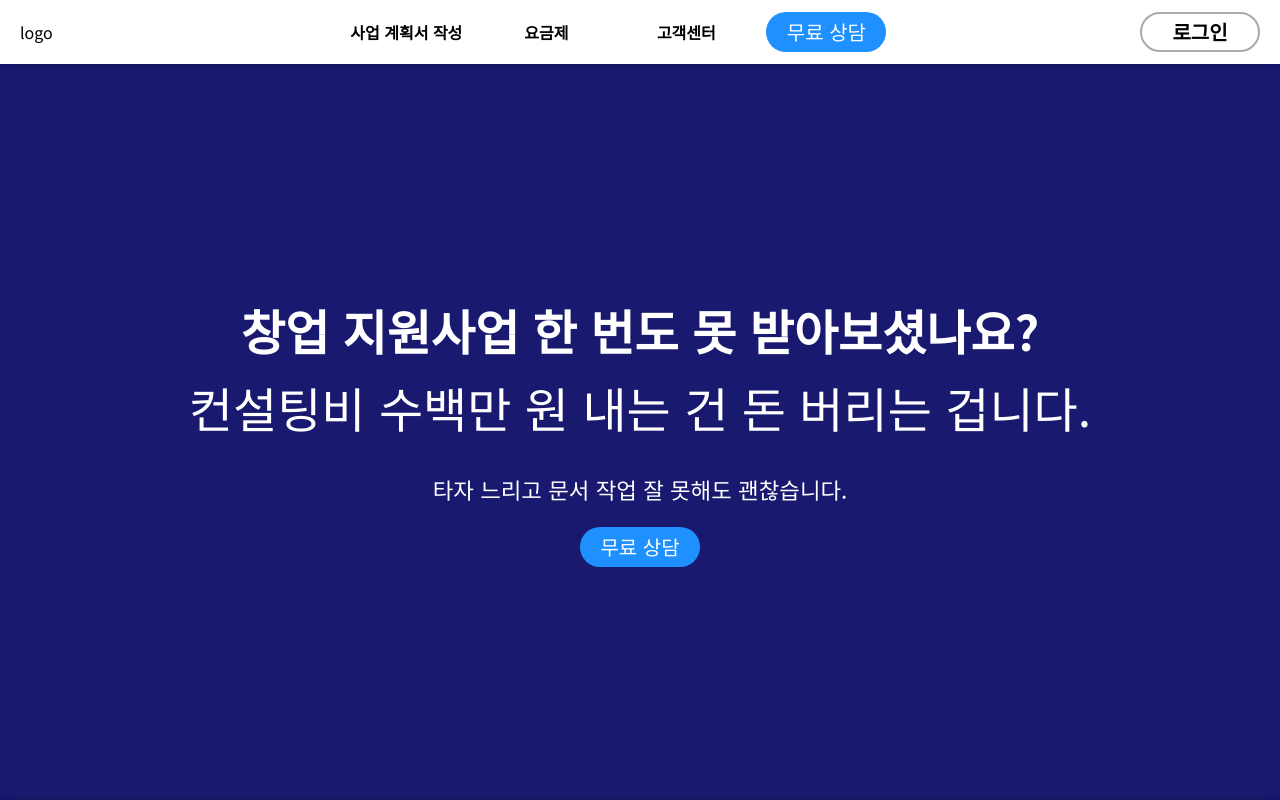
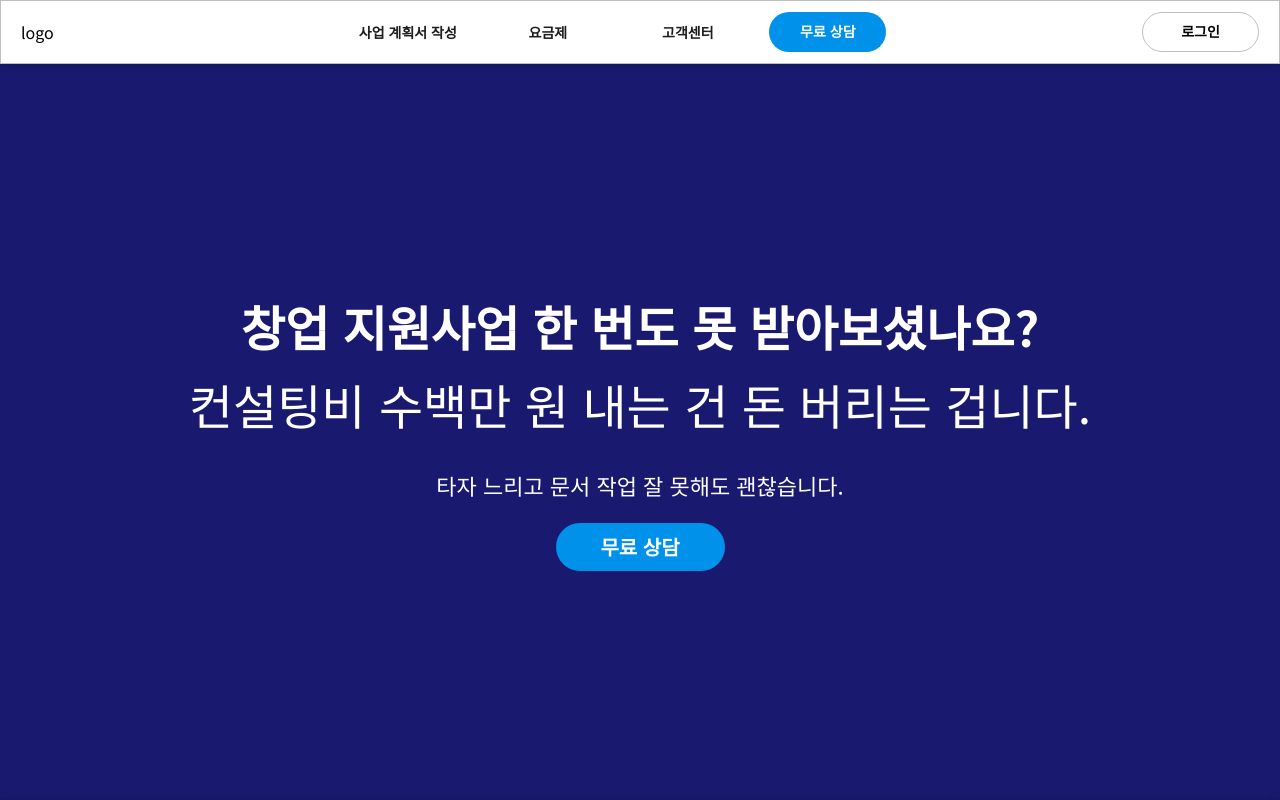
Before and after one commit to Iroff1/support-lab-frontend, a React app: page / in a window 1280 px wide. Shown: the top 800 px of the page. Built offline with nearby package versions, Linux system fonts and the light colour scheme.

Commit message:
chore: 색상 및 폰트 스타일 수정

```diff
--- a/src/components/common/Button.tsx
+++ b/src/components/common/Button.tsx
@@ -1,27 +1,28 @@
+import palette from '@colors/index';
+import tranlateFontSize from '@hooks/tranlateFontSize';
 import React from 'react';
-import styled from 'styled-components';
+import styled, { css } from 'styled-components';
 
 const ButtonBlock = styled.button`
-  width: 120px;
+  width: 117px;
   height: 40px;
   border-radius: 40px;
-  border: 2px solid #aaa;
+  border: 1px solid ${palette.black.B50};
   display: flex;
   justify-content: center;
   align-items: center;
   background-color: transparent;
-  font-size: 1.25rem;
   cursor: pointer;
+  ${css(tranlateFontSize('B_14'))}
 `;
 
 interface IButtonProps {
   children?: React.ReactNode | string;
   onClick?: React.MouseEventHandler<HTMLButtonElement>;
-  className?: string;
   [key: string]: any; // 나머지 props은 string 키와 any 타입의 값으로 받을 수 있도록 허용 (선택 사항)
 }
 
-const Button: React.FC<IButtonProps> = ({ children, ...props }) => {
+const Button: React.FC<IButtonProps> = ({ children, onClick, ...props }) => {
   return <ButtonBlock {...props}>{children}</ButtonBlock>;
 };
 
--- a/src/components/common/Header.tsx
+++ b/src/components/common/Header.tsx
@@ -1,12 +1,15 @@
-import styled from 'styled-components';
+import styled, { css } from 'styled-components';
 import Responsive from './Responsive';
 import { Link } from 'react-router';
 import Button from './Button';
+import palette from '@colors/index';
+import tranlateFontSize from '@hooks/tranlateFontSize';
 
 const HeaderBlock = styled.div`
   width: 100%;
   height: 64px;
-  background-color: white;
+  background-color: ${palette.black.white};
+  border: 1px solid ${palette.black.B50};
   box-shadow: 0 0 8px rgba(0, 0, 0, 0.2);
   padding: 12px 10px;
   position: fixed;
@@ -20,14 +23,15 @@ const HeaderResponsiveBlock = styled(Responsive)`
   display: flex;
   justify-content: space-between;
   align-items: center;
+`;
 
-  & > div:nth-child(1) {
+const HeaderLogoBox = styled.div`
   display: flex;
   justify-content: space-between;
   align-items: center;
-  }
+`;
 
-  & > div:nth-child(2) {
+const HeaderNavBox = styled.div`
   height: 100%;
   display: flex;
   align-items: center;
@@ -42,22 +46,15 @@ const HeaderResponsiveBlock = styled(Responsive)`
       justify-content: center;
       align-items: center;
       text-wrap: nowrap;
-        font-weight: 600;
-        transition: 0.2s ease background-color;
-        &:hover {
-          background-color: #eee;
+      color: ${palette.black.B700};
+      ${css(tranlateFontSize('B_14'))};
     }
-      }
-    }
-  }
-  & > div:nth-child(3) {
   }
 `;
 
 const ConsultButton = styled(Button)`
-  background-color: dodgerblue;
-  font-size: 1.25rem;
-  color: white;
+  background-color: ${palette.system.blue};
+  color: ${palette.black.white};
   border: none;
 `;
 
@@ -65,8 +62,9 @@ const Header = () => {
   return (
     <HeaderBlock>
       <HeaderResponsiveBlock>
-        <div>logo</div>
-        <div>
+        <HeaderLogoBox>logo</HeaderLogoBox>
+
+        <HeaderNavBox>
           <ul>
             <li>
               <Link to={'/'}>사업 계획서 작성</Link>
@@ -81,10 +79,9 @@ const Header = () => {
               <ConsultButton>무료 상담</ConsultButton>
             </li>
           </ul>
-        </div>
-        <Button>
-          <strong>로그인</strong>
-        </Button>
+        </HeaderNavBox>
+
+        <Button>로그인</Button>
       </HeaderResponsiveBlock>
     </HeaderBlock>
   );
--- a/src/components/main/MainCoverBox.tsx
+++ b/src/components/main/MainCoverBox.tsx
@@ -1,5 +1,7 @@
+import palette from '@colors/index';
 import Button from '@components/common/Button';
-import styled from 'styled-components';
+import tranlateFontSize from '@hooks/tranlateFontSize';
+import styled, { css } from 'styled-components';
 
 const MainCoverBoxBlock = styled.div`
   width: 100%;
@@ -16,21 +18,24 @@ const MainCoverBoxBlock = styled.div`
     margin: 0;
     margin-bottom: 10px;
     &:nth-child(1) {
-      font-weight: 700;
+      ${css(tranlateFontSize('B_48'))}
     }
     &:nth-child(2) {
-      font-weight: 400;
+      ${css(tranlateFontSize('R_48'))}
     }
   }
   p {
-    font-size: 1.4rem;
+    ${css(tranlateFontSize('R_22'))}
   }
 `;
 
 const ConsultButton = styled(Button)`
   border: 0;
-  background-color: dodgerblue;
-  color: white;
+  width: 169px;
+  height: 48px;
+  background-color: ${palette.system.blue};
+  color: ${palette.black.white};
+  ${css(tranlateFontSize('B_20'))}
 `;
 
 const MainCoverBox = () => {
```
Lines whose indentation alone changed are shown as unchanged.
